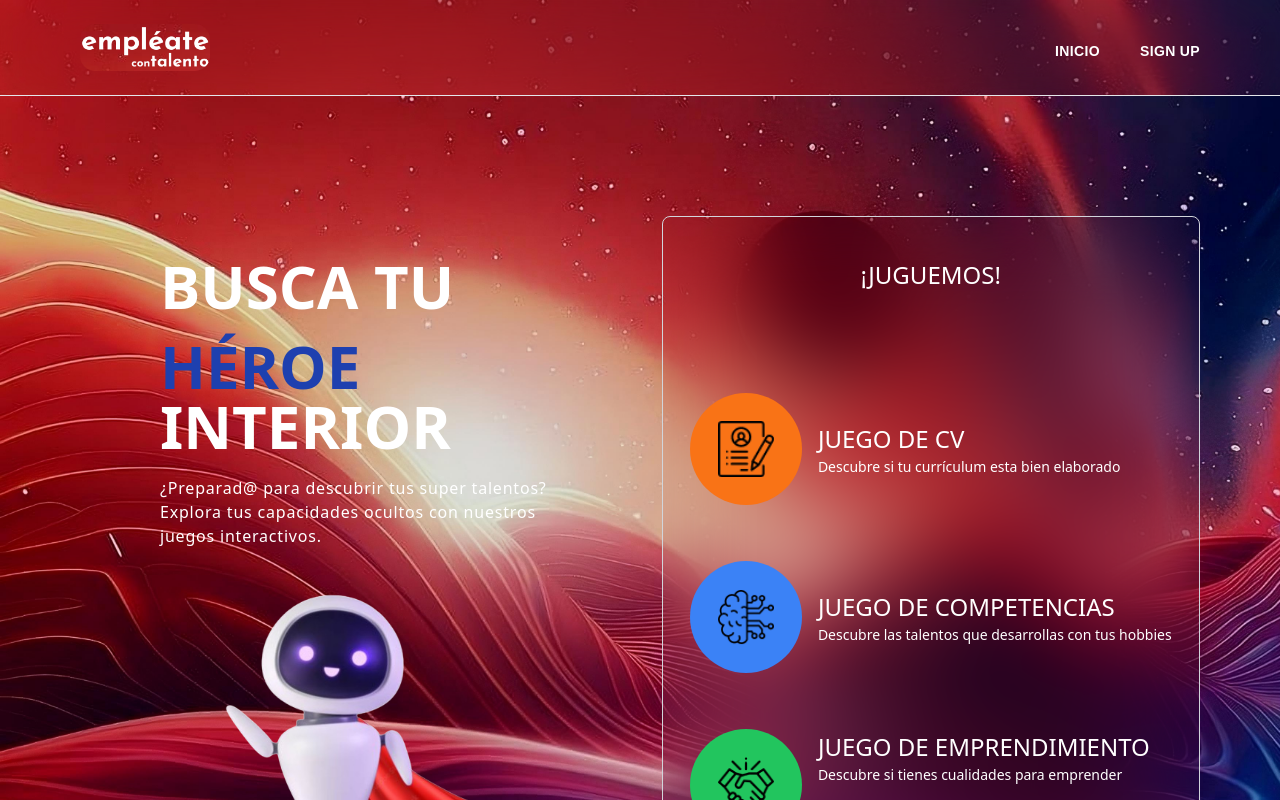
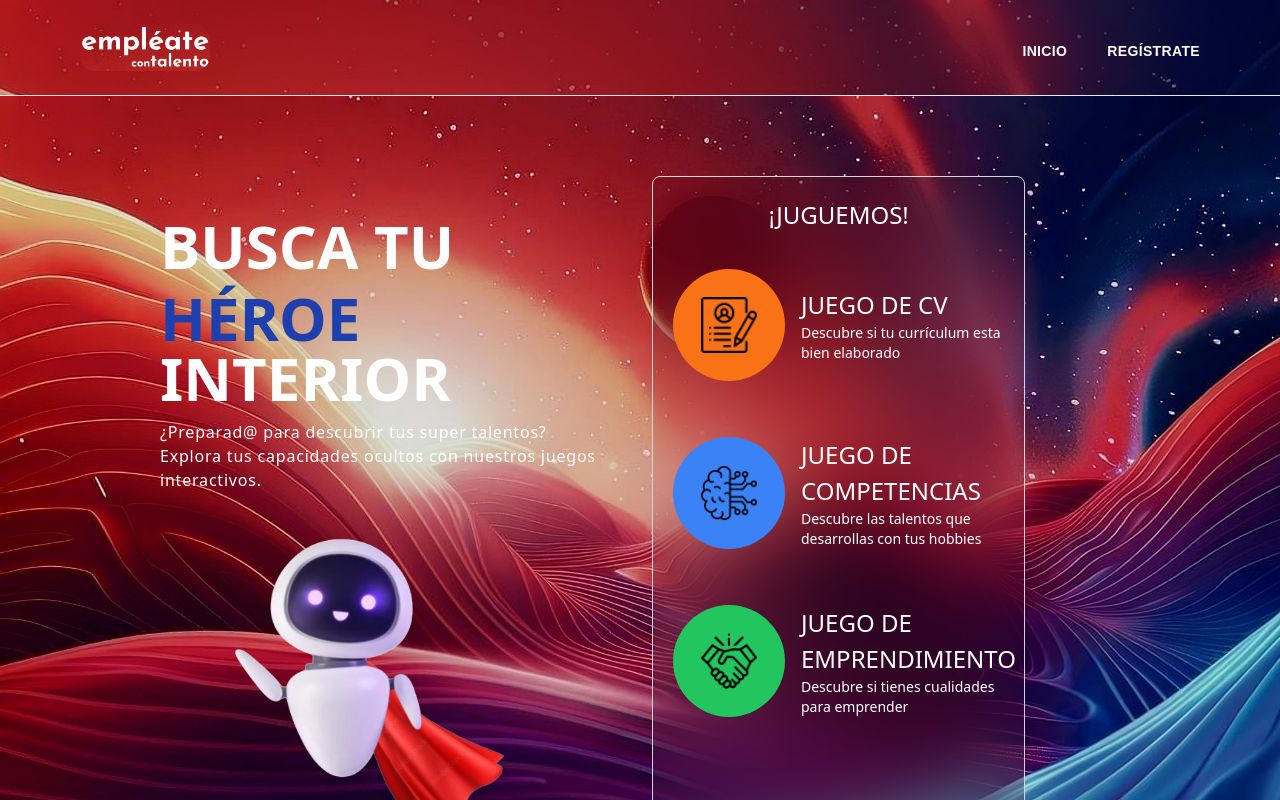
Before and after one commit to Isarok/ChatBot_EmplaeteConTalento, a React (Vite) app: page / in a window 1280 px wide. Shown: the top 800 px of the page. Built offline with nearby package versions, Linux system fonts and the light colour scheme.

Commit message:
style updates

```diff
--- a/src/Pages/Home/index.tsx
+++ b/src/Pages/Home/index.tsx
@@ -1,5 +1,5 @@
-import Nav from "../../components/Nav";
-import Banner from "../../components/Banner";
+import Nav from "../../Components/Nav";
+import Banner from "../../Components/Banner";
 import backgroundImage from "../../assets/BackgroundImg.jpeg";
 // import Games from "../../components/GameCategories"
 
--- a/src/components/Banner.tsx
+++ b/src/components/Banner.tsx
@@ -4,9 +4,9 @@ import GameCategories from "./GameCategories";
 const Banner = () => {
   return (
     <section
-      className="w-full pt-10 pb-20 flex flex-col gap-10 xl:gap-0 lgl:flex-row items-center font-titleFont"
+      className="w-full items-center"
     >
-      <div className="flex flex-col xl:flex-row gap-10">
+      <div className="flex flex-col xl:flex-row lgl:flex-row lg:flex-row gap-3">
         <LeftBanner />
         <GameCategories />
       </div>
--- a/src/components/GameCategories.tsx
+++ b/src/components/GameCategories.tsx
@@ -5,11 +5,9 @@ import { Link } from "react-router-dom";
 
 const Games = () => {
   return (
-    <section className="font-sans lg:w-1/2 backdrop-blur-2xl pt-10 flex flex-col items-center gap-20 rounded-lg border border-gray-300">
-      <div>
-        <h1>¡JUGUEMOS!</h1>
-      </div>
+    <section className="font-sans lgl:w-1/3 lg:w-1/2 backdrop-blur-2xl pt-5 flex flex-col gap-10 rounded-lg border border-gray-300">
       <div className="flex flex-col gap-4">
+      <h1 className="text-center">¡JUGUEMOS!</h1>
         <div className="flex flex-col items-center sm:flex-row sm:items-center sm:justify-start p-5">
           <Link to="/orange-page" className="link-wrapper">
             <div className="image-link bg-orange-500 hover:bg-orange-700 flex items-center justify-center w-28 h-28 text-white font-bold rounded-full">
--- a/src/components/LeftBanner.tsx
+++ b/src/components/LeftBanner.tsx
@@ -3,7 +3,7 @@ import SuperBot from "./SuperBot";
 const LeftBanner = () => {
   return (
     <section className="w-full lgl:w-1/2 flex flex-col p-10 gap-10">
-      <div className="flex flex-col gap-5 pl-10">
+      <div className="flex flex-col gap-3 pl-10">
         <h1 className="text-6xl font-bold text-white font-sans">
           BUSCA TU
         </h1>
--- a/src/components/Nav.tsx
+++ b/src/components/Nav.tsx
@@ -3,7 +3,7 @@ import { Link } from "react-scroll";
 import { FaTimes } from "react-icons/fa";
 import { CiMenuBurger } from "react-icons/ci";
 import Logo from "../assets/LOGO.png";
-import { navLinksdata } from "../constants";
+import { navLinksdata } from "../Constants";
 
 const Navbar = () => {
   const [showMenu, setShowMenu] = useState(false);
@@ -45,15 +45,15 @@ const Navbar = () => {
                 <Link spy={true} smooth={true} to="Home">
                 <img className="w-36 cursor-pointer rounded-md" src={Logo} alt="logo" />
                 </Link>
-                <p className="font-mono text-sm text-white mt-2">
-                  Lorem ipsum dolor sit amet, consectetur adipiscing elit, sed do eiusmod tempor incididunt ut labore et dolore magna aliqua.
+                <p className="text-sm text-white mt-2">
+                ¿Preparad@ para descubrir tus super talentos? Explora tus capacidades ocultos con nuestros juegos interactivos.
                 </p>
               </div>
               <ul className="flex flex-col gap-4">
                 {navLinksdata.map((item) => (
                   <li
                     key={item._id}
-                    className="font-mono text-blue-600 tracking-wide cursor-pointer hover:text-blue-800 duration-300"
+                    className="text-blue-600 tracking-wide cursor-pointer hover:text-blue-800 duration-300"
                   >
                     <Link
                       onClick={() => setShowMenu(false)}
--- a/src/constants/index.ts
+++ b/src/constants/index.ts
@@ -6,7 +6,7 @@ export const navLinksdata = [
     },
     {
       _id: 1002,
-      title: "SIGN UP",
-      link: "Sign Up",
+      title: "REGÍSTRATE",
+      link: "Regístrate",
     },
   ];
--- a/src/index.css
+++ b/src/index.css
@@ -6,7 +6,6 @@ body {
   font-family: Raleway, sans-serif;
   margin: 0;
   font-size: 1.5em;
-  text-aling: center;
   background: #1b1523;
   color: #fff;
 }
```
